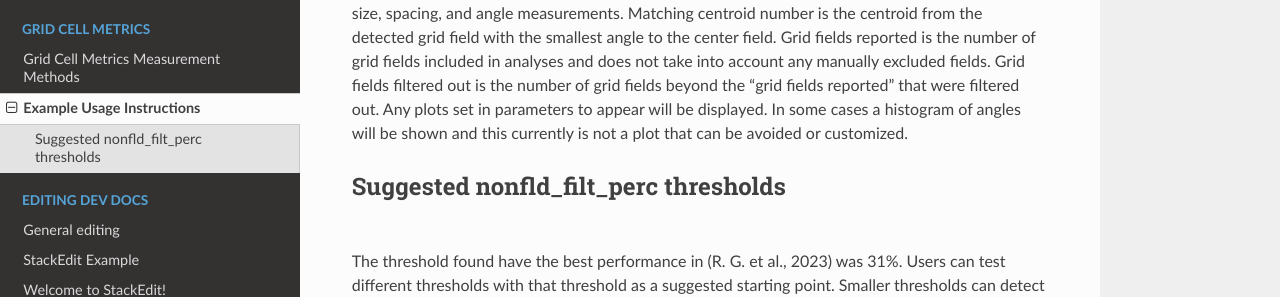
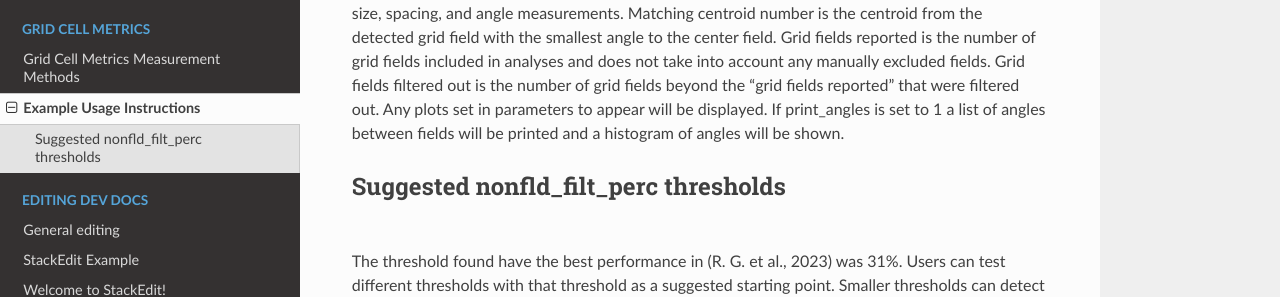
Before and after one commit to Hippocampome-Org/hco_dev_docs, a Sphinx documentation site: the page built from docs/gridcell_metrics/usage_instruct.md, in a window 1280 px wide and 900 px high, scrolled down 585 px. Shown: the part 341-638 px from the top of the window. Built offline with Sphinx 7.4.7 and the Read the Docs theme 2.0.0, drawn with Linux system fonts in a browser that asks for light colours; some of the changed text lies outside the part shown.

Commit message:
updated grid cell metrics docs

```diff
--- a/docs/gridcell_metrics/usage_instruct.md
+++ b/docs/gridcell_metrics/usage_instruct.md
@@ -9,7 +9,7 @@ Example Usage Instructions
 <br>
 <br>The software can be run by clicking the run button in Matlab while the gridcell_metrics.m script is open in the editor window. Optional parameters include use_ac, and this sets if the program should process a rate map or autocorrelogram. If use_ac is set to 0 then an object in the workspace named heat_map will be used for analyses and this should be loaded from the input matrix file. If use_ac is set to 1 the program will used an object names heat_map_ac. Plotting setting include plot_fields_detected and plot_orig_firing. These should be set to show the detected field and/or the original firing plot (rate map or autocorrelogram).
 <br>
-<br>Statistics will be printed in the commend prompt once the program is run. These include mean field size, spacing, and angle measurements. Matching centroid number is the centroid from the detected grid field with the smallest angle to the center field. Grid fields reported is the number of grid fields included in analyses and does not take into account any manually excluded fields. Grid fields filtered out is the number of grid fields beyond the "grid fields reported" that were filtered out. Any plots set in parameters to appear will be displayed. In some cases a histogram of angles will be shown and this currently is not a plot that can be avoided or customized.
+<br>Statistics will be printed in the commend prompt once the program is run. These include mean field size, spacing, and angle measurements. Matching centroid number is the centroid from the detected grid field with the smallest angle to the center field. Grid fields reported is the number of grid fields included in analyses and does not take into account any manually excluded fields. Grid fields filtered out is the number of grid fields beyond the "grid fields reported" that were filtered out. Any plots set in parameters to appear will be displayed. If print_angles is set to 1 a list of angles between fields will be printed and a histogram of angles will be shown.
 
 ## Suggested nonfld_filt_perc thresholds
 <br>The threshold found have the best performance in (R. G. et al., 2023) was 31%. Users can test different thresholds with that threshold as a suggested starting point. Smaller thresholds can detect larger field areas but are at risk of unwanted merging of fields with neighboring fields. Larger fields can better avoid that risk but detect smaller fields, and in some cases not detect fields because of the increased firing rate filtering.
```
